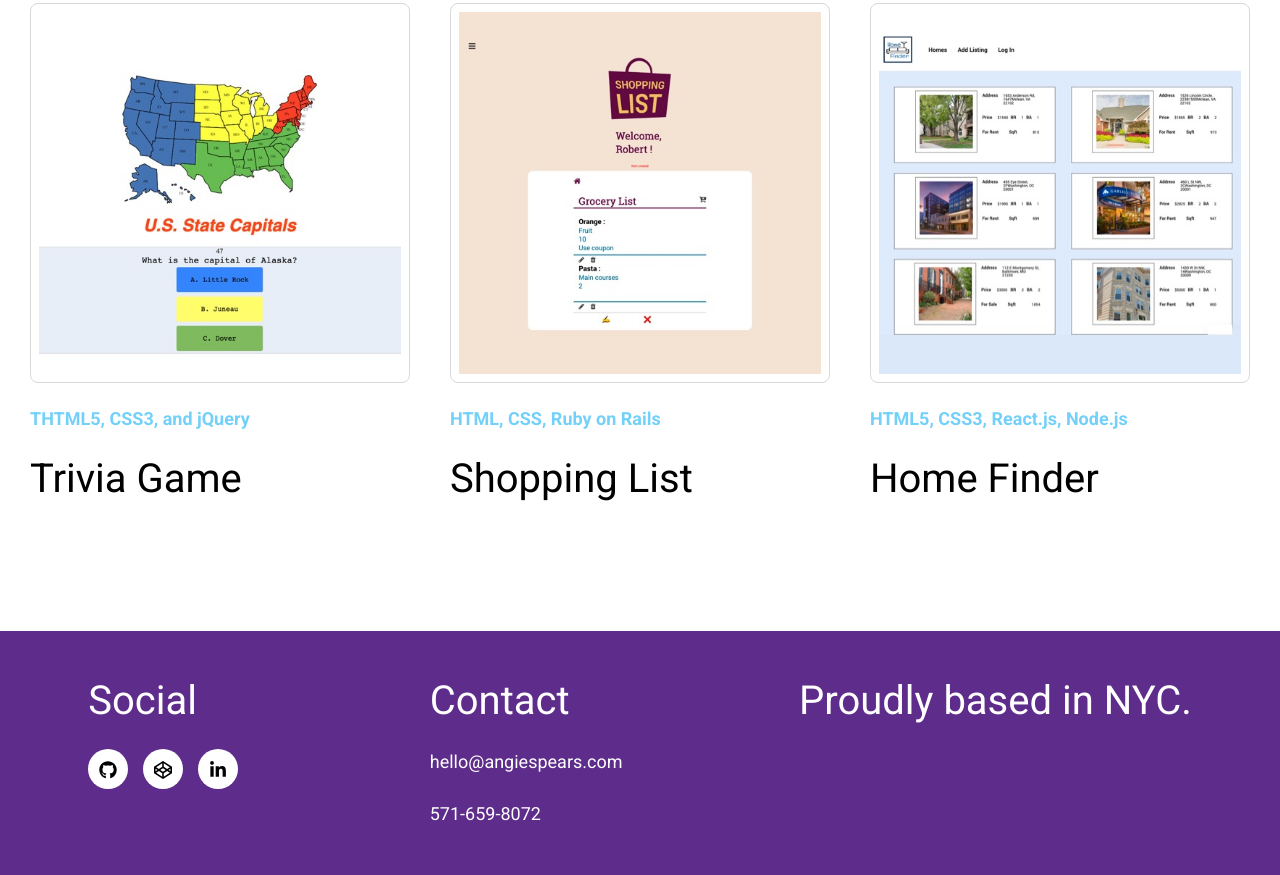
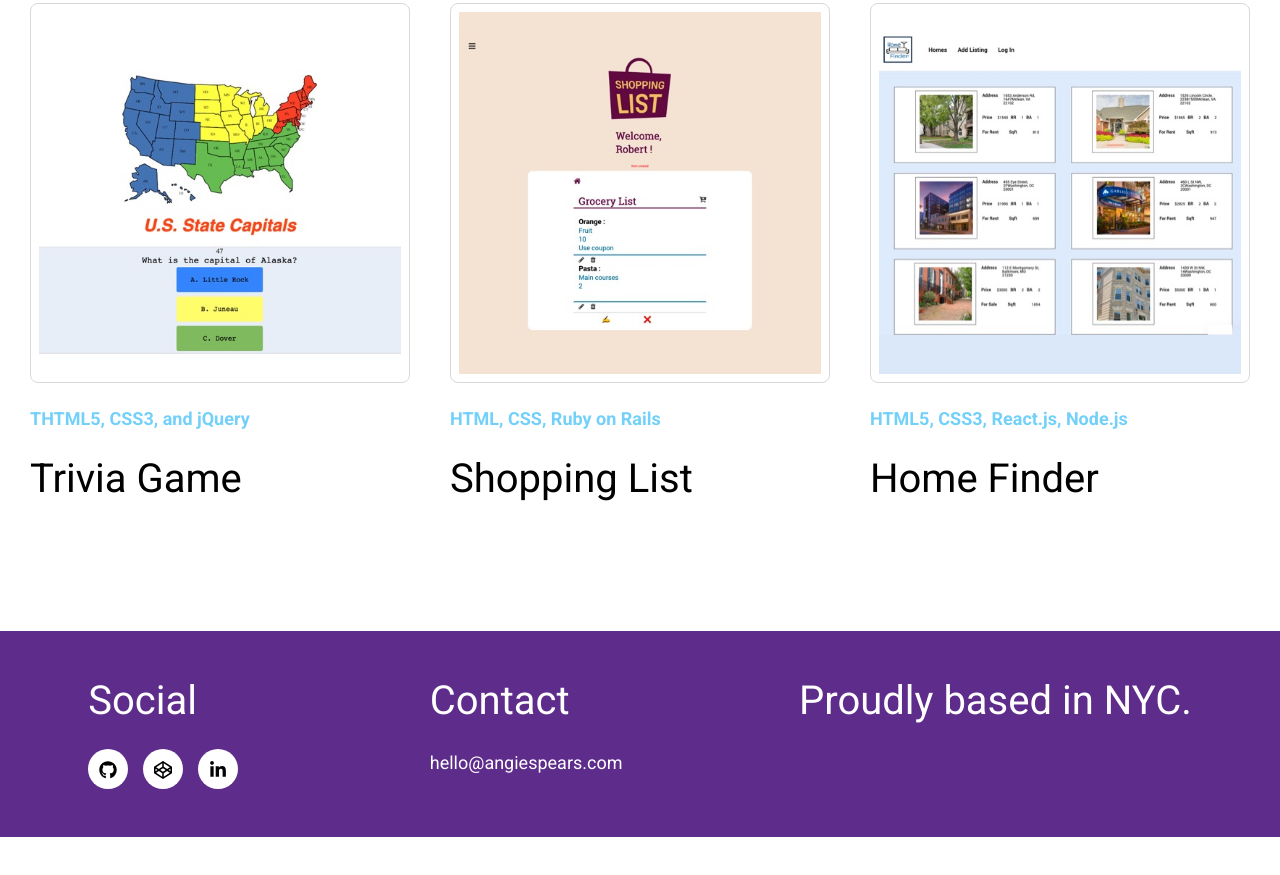
Before and after one commit to AMSpears/personalPortfolio, a Gatsby site: page / in a window 1280 px wide. Shown: the part 2942-3817 px from the top of the page. After the commit the page ends 3779 px from the top, so only its background shows below. Built offline with nearby package versions, Linux system fonts and the light colour scheme; Gatsby itself is replaced by a stand-in of ours.

Commit message:
Add link to footer

```diff
--- a/src/components/footer/footer.js
+++ b/src/components/footer/footer.js
@@ -21,10 +21,8 @@ const Footer = () => (
           </div>
           <div className = 'contact'>
             <h1>Contact</h1>
-            <p>hello@angiespears.com</p>
-            <p>571-659-8072</p>
+            <a href='mailto:hello@angiespears.com?subject=Mail from Personal Site'>hello@angiespears.com</a>
           </div>
-
           <div className = 'location'>
               <h1>Proudly based in NYC.</h1>
           </div>
--- a/src/components/footer/footer.scss
+++ b/src/components/footer/footer.scss
@@ -37,8 +37,9 @@ footer {
             }
         }
 
-        p {
+        a {
             font-size: 18px;
+            text-decoration: none;
             @extend %common-text;
 
         }
--- a/src/components/header/header.scss
+++ b/src/components/header/header.scss
@@ -58,13 +58,13 @@ header {
                     @extend %mobile-menu-commons;
 
                     @media only screen and (min-width: 768px) {
-                         display:none;
+                         display: none;
                     }
                }
 
                #menuExitIcon {
                     @extend %mobile-menu-commons;
-                    display:none;
+                    display: none;
 
                     @media only screen and (min-width: 768px) {
                          display: none;
--- a/src/pages/trivia-game.js
+++ b/src/pages/trivia-game.js
@@ -34,7 +34,7 @@ const TriviaGame = () => (
             <Img fluid={data.HeaderImg.childImageSharp.fluid} fadeIn={false} alt= 'header'/>
         </section>
         <section className = 'about'>
-            <p>State Capitals is a trivia game I created while at  General Assembly. For this project,  I create a fun and interactive quiz that allows the user to test their knowledge of the state capitals within 60 seconds. </p>
+            <p><strong>U.S. State Capitals</strong> is a trivia game I created while at General Assembly. For this project, I create a fun and interactive quiz that allows the user to test their knowledge of the state capitals within 50 seconds. </p>
         </section>
         <section className = 'projectImg'>
             <Img fluid={data.TriviaImg1.childImageSharp.fluid} fadeIn={false} alt= 'header'/>
```
